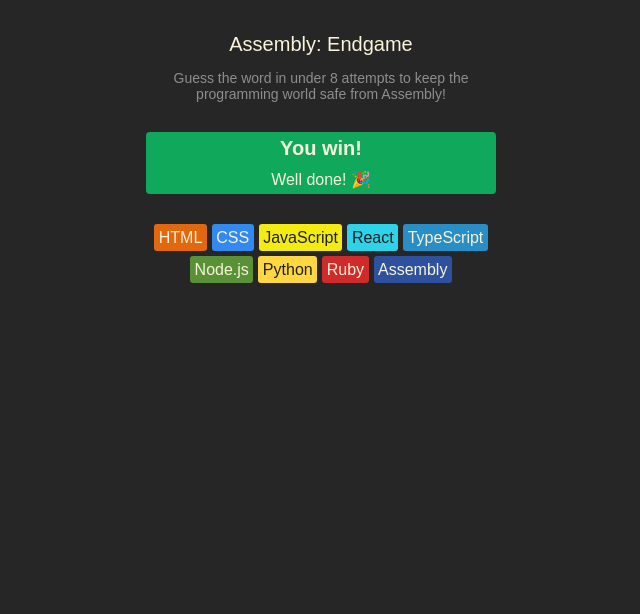
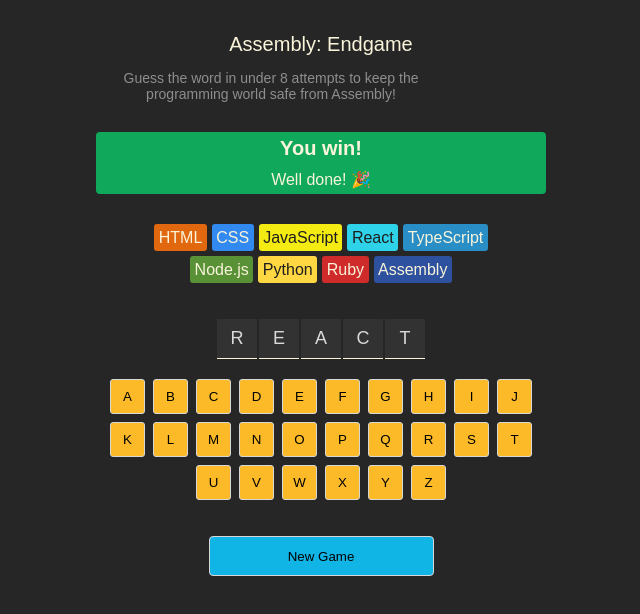
Before and after one commit to alla-r/SCRIMBA-assembly-endgame, a React (Vite) app: page / in a window 1280 px wide. Shown: the top 614 px of the page, without its empty margins (319-959 px from the left). Built offline with nearby package versions, Linux system fonts and the light colour scheme.

Commit message:
add UI for Keyboard, Word and NewGameButton components

```diff
--- a/src/App.tsx
+++ b/src/App.tsx
@@ -1,13 +1,22 @@
+import { useState } from "react";
 import GameStatus from "./components/GameStatus";
 import Header from "./components/Header";
 import Languages from "./components/Languages";
+import Word from "./components/Word";
+import Keyboard from "./components/Keyboard";
+import NewGameButton from "./components/NewGameButton";
 
 function App() {
+  const [currentWord, setCurrentWord] = useState<string>("react");
+
   return (
     <>
       <Header />
       <GameStatus />
       <Languages />
+      <Word word={currentWord} />
+      <Keyboard />
+      <NewGameButton />
     </>
   );
 }
--- /dev/null
+++ b/src/components/Keyboard.tsx
@@ -0,0 +1,11 @@
+function Keyboard() {
+  const alphabet = "abcdefghijklmnopqrstuvwxyz";
+
+  const items = alphabet
+    .split("")
+    .map((letter) => <button key={letter}>{letter.toUpperCase()}</button>);
+
+  return <section className="keyboard">{items}</section>;
+}
+
+export default Keyboard;
--- /dev/null
+++ b/src/components/NewGameButton.tsx
@@ -0,0 +1,5 @@
+function NewGameButton() {
+  return <button className="new-game">New Game</button>;
+}
+
+export default NewGameButton;
--- /dev/null
+++ b/src/components/Word.tsx
@@ -0,0 +1,13 @@
+type WordProps = {
+  word: string;
+};
+
+function Word({ word }: WordProps) {
+  const items = word
+    .split("")
+    .map((letter, index) => <span key={index}>{letter.toUpperCase()}</span>);
+
+  return <section className="word">{items}</section>;
+}
+
+export default Word;
--- a/src/index.css
+++ b/src/index.css
@@ -44,6 +44,7 @@
 section.game-status > p {
   margin: 5px;
 }
+
 section.game-status > h2 {
   font-size: 1.25rem;
   margin: 5px;
@@ -56,9 +57,59 @@
   gap: 5px;
   justify-content: center;
   max-width: 350px;
+  margin: 0px auto 36px;
 }
 
 span.chip {
   border-radius: 3px;
   padding: 4.5px;
 }
+
+/* Word */
+section.word {
+  display: flex;
+  justify-content: center;
+  gap: 2px;
+  margin-bottom: 20px;
+}
+
+section.word > span {
+  height: 40px;
+  width: 40px;
+  background-color: #323232;
+  display: flex;
+  justify-content: center;
+  align-items: center;
+  font-size: 1.125rem;
+  border-bottom: 1px solid #f9f4da;
+}
+
+section.keyboard {
+  display: flex;
+  flex-wrap: wrap;
+  gap: 8px;
+  justify-content: center;
+  max-width: 450px;
+  margin-bottom: 36px;
+}
+
+section.keyboard > button {
+  height: 35px;
+  width: 35px;
+  background-color: #fcba29;
+  border: 1px solid #d7d7d7;
+  border-radius: 3px;
+  cursor: pointer;
+}
+
+button.new-game {
+  background-color: #11b5e5;
+  border: 1px solid #d7d7d7;
+  border-radius: 4px;
+  width: 225px;
+  height: 40px;
+  padding: 6px 12px;
+  display: block;
+  margin-inline: auto;
+  cursor: pointer;
+}
```
Also changed, not shown: src/languages.ts (renamed from src/languages.js).
